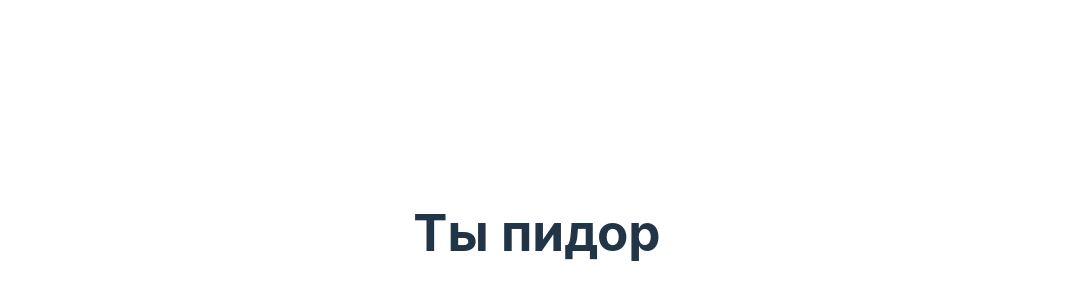
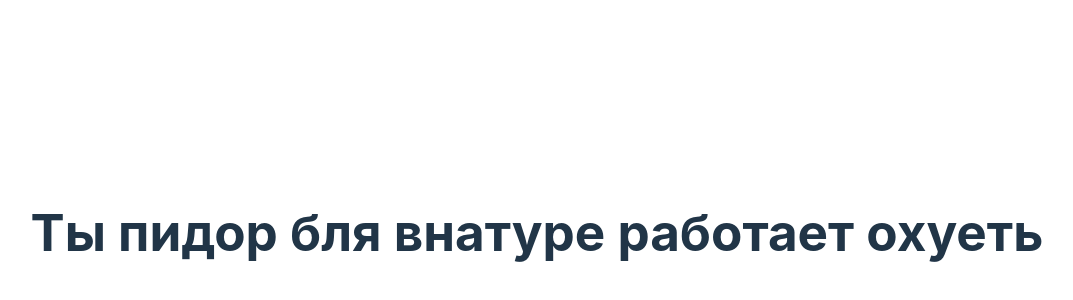
Before and after one commit to a9052681569/ksenig-web, a React (Vite) app: page / in a window 1280 px wide. Shown: the part 168-468 px from the top of the page, without its empty margins (103-1176 px from the left). Built offline with nearby package versions, Linux system fonts and the light colour scheme.

Commit message:
тест рестарта хоста по пушу

```diff
--- a/src/App.tsx
+++ b/src/App.tsx
@@ -3,6 +3,6 @@ import './App.scss';
 
 export const App: FC = () => (
 	<div className="App">
-		<h1>Ты пидор</h1>
+		<h1>Ты пидор бля внатуре работает охуеть</h1>
 	</div>
 );
```
